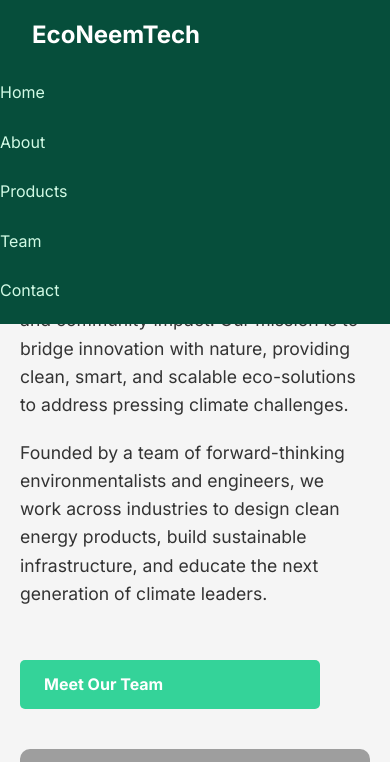
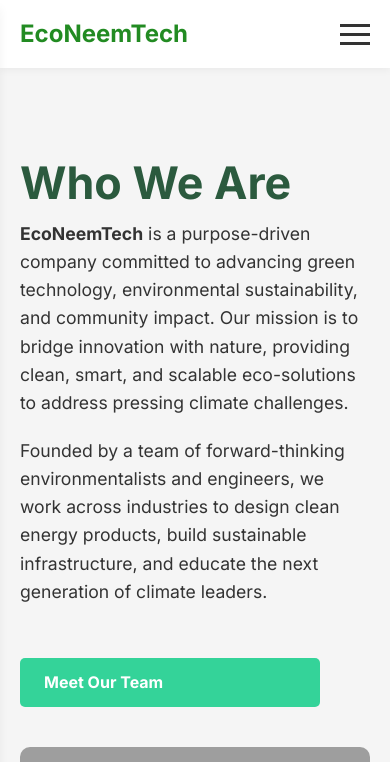
Before and after one commit to vviko-ko/PHP-Course, a PHP site: page /about.php in a window 390 px wide. Shown: the top 762 px of the page. Run offline with PHP 8.4, Linux system fonts and the light colour scheme; grey boxes are pictures that could not be loaded.

Commit message:
update of code

```diff
--- a/about.php
+++ b/about.php
@@ -1,6 +1,8 @@
 <?php
 $company_name = "EcoNeemTech";
 $page_title = "About Us";
+ $nav_items = ['Home', 'About', 'Products', 'Team', 'Contact'];
+
 ?>
 
 <!DOCTYPE html>
@@ -26,16 +28,26 @@
 <nav class="navbar">
   <div class="nav-container">
     <div class="logo"><?= $company_name ?></div>
-    <ul class="nav-links">
-      <li><a href="index.php">Home</a></li>
-      <li><a href="about.php" class="active">About</a></li>
-      <li><a href="products.php">Products</a></li>
-      <li><a href="team.php">Team</a></li>
-      <li><a href="contact.php">Contact</a></li>
-    </ul>
+
+    <!-- Hamburger -->
+    <!-- Hamburger -->
+<div class="hamburger" onclick="toggleMenu(this)">
+  <span></span>
+  <span></span>
+  <span></span>
+</div>
+
+
+    <!-- Navigation Links -->
+    <div class="nav-links" id="navLinks">
+      <ul>
+        <?php foreach ($nav_items as $item): ?>
+          <li><a href="<?= strtolower($item) ?>.php"><?= $item ?></a></li>
+        <?php endforeach; ?>
+      </ul>
+    </div>
   </div>
 </nav>
-
 <!-- About Section -->
 <section class="about-section">
   <div class="about-container">
@@ -142,6 +154,18 @@
     once: true      // animation occurs only once
   });
 </script>
+<script>
+  function toggleMenu() {
+    const navLinks = document.getElementById("navLinks");
+    navLinks.classList.toggle("active");
+  }
+</script>
+<script>
+  function toggleMenu(el) {
+    el.classList.toggle("open");
+    document.getElementById("navLinks").classList.toggle("active");
+  }
+</script>
 
 </body>
 </html>
--- a/style.css
+++ b/style.css
@@ -1255,3 +1255,141 @@
     flex: 1 1 100%;
   }
 }
+/* Base Navbar */
+.navbar {
+  background-color: #fff;
+  padding: 15px 20px;
+  display: flex;
+  justify-content: space-between;
+  align-items: center;
+  box-shadow: 0 2px 8px rgba(0, 0, 0, 0.05);
+  position: sticky;
+  top: 0;
+  z-index: 1000;
+}
+
+.logo {
+  font-size: 1.5rem;
+  font-weight: bold;
+  color: #228B22;
+}
+
+.nav-links ul {
+  display: flex;
+  gap: 20px;
+  list-style: none;
+}
+
+.nav-links ul li a {
+  text-decoration: none;
+  color: #333;
+  font-weight: 500;
+}
+
+/* Hamburger */
+.hamburger {
+  display: none;
+  font-size: 1.8rem;
+  cursor: pointer;
+}
+
+/* Responsive Styles */
+@media (max-width: 768px) {
+  .hamburger {
+    display: block;
+  }
+
+  .nav-links {
+    display: none;
+    width: 100%;
+    background: #fff;
+    position: absolute;
+    top: 60px;
+    left: 0;
+    padding: 15px 20px;
+    border-top: 1px solid #ccc;
+    box-shadow: 0 8px 10px rgba(0, 0, 0, 0.05);
+  }
+
+  .nav-links.active {
+    display: block;
+  }
+
+  .nav-links ul {
+    flex-direction: column;
+    gap: 10px;
+  }
+
+  .nav-links ul li a {
+    padding: 10px 0;
+    display: block;
+  }
+}
+/* Hamburger Icon */
+.hamburger {
+  cursor: pointer;
+  display: none;
+  flex-direction: column;
+  gap: 6px;
+  width: 30px;
+  z-index: 1001;
+}
+
+.hamburger span {
+  height: 3px;
+  width: 100%;
+  background: #333;
+  transition: all 0.3s ease;
+}
+
+/* Hamburger open animation */
+.hamburger.open span:nth-child(1) {
+  transform: rotate(45deg) translate(5px, 5px);
+}
+.hamburger.open span:nth-child(2) {
+  opacity: 0;
+}
+.hamburger.open span:nth-child(3) {
+  transform: rotate(-45deg) translate(5px, -5px);
+}
+
+/* Responsive Nav Links */
+.nav-links {
+  display: flex;
+  gap: 2rem;
+}
+
+@media (max-width: 768px) {
+  .hamburger {
+    display: flex;
+  }
+
+  .nav-links {
+    position: fixed;
+    top: 0;
+    left: -100%;
+    flex-direction: column;
+    background: rgba(255, 255, 255, 0.98);
+    width: 100%;
+    height: 100vh;
+    padding-top: 100px;
+    align-items: center;
+    gap: 30px;
+    transition: left 0.4s ease;
+    z-index: 1000;
+  }
+
+  .nav-links.active {
+    left: 0;
+  }
+
+  .nav-links ul {
+    flex-direction: column;
+    gap: 20px;
+  }
+
+  .nav-links ul li a {
+    font-size: 1.5rem;
+    color: #222;
+  }
+}
```
Also changed, not shown: contact.php (+32 -8 lines), index.php (+20 -3 lines), team.php (+35 -9 lines).
